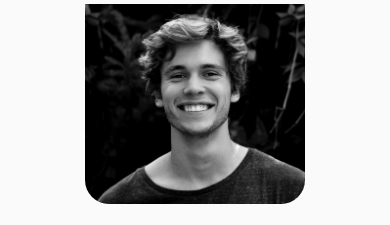
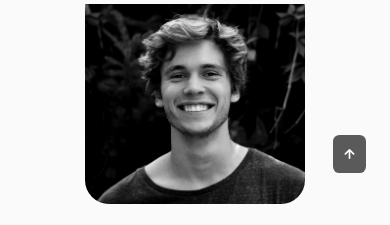
Before and after one commit to G-Mursalin/portfolio-website, a React (Create React App) app: page / in a window 390 px wide. Shown: the part 840-1065 px from the top of the page. Built offline with nearby package versions, Linux system fonts and the light colour scheme.

Commit message:
scroll up button added with JS code

```diff
--- a/src/App.js
+++ b/src/App.js
@@ -14,6 +14,7 @@
 import Qualification from "./components/Qualification/Qualification";
 import Contact from "./components/Contact/Contact";
 import Footer from "./components/Footer/Footer";
+import ScrollUp from "./components/ScrollUp/ScrollUp";
 
 const App = () => {
   return (
@@ -26,8 +27,9 @@
         <Services />
         <Qualification />
         <Contact />
-        <Footer />
       </main>
+      <Footer />
+      <ScrollUp />
       <ToastContainer position="top-center" />
     </React.Fragment>
   );
--- /dev/null
+++ b/src/components/ScrollUp/ScrollUp.css
@@ -0,0 +1,50 @@
+.scrollup {
+  position: fixed;
+  right: 2.5rem;
+  bottom: -20%;
+  background-color: var(--title-color);
+  opacity: 0.8;
+  padding: 0.3rem 0.5rem;
+  border-radius: 0.4rem;
+  z-index: var(--z-tooltip);
+  transition: 0.4s;
+}
+
+.scrollup__icon {
+  font-size: 1.5rem;
+  color: var(--container-color);
+}
+
+.scrollup:hover {
+  background-color: var(--title-color-dark);
+}
+
+.show_scroll {
+  bottom: 3rem;
+}
+
+/*=============== BREAKPOINTS ===============*/
+/* For large devices */
+@media screen and (max-width: 992px) {
+  .scrollup {
+    right: 1.5rem;
+    padding: 0.25rem 0.4rem;
+  }
+  .scrollup__icon {
+    font-size: 1.25rem;
+  }
+}
+
+/* For medium devices */
+@media screen and (max-width: 768px) {
+  .show_scroll {
+    bottom: 4rem;
+  }
+}
+
+/* For small devices */
+@media screen and (max-width: 350px) {
+  .show_scroll {
+    right: 1rem;
+  }
+}
--- /dev/null
+++ b/src/components/ScrollUp/ScrollUp.js
@@ -0,0 +1,20 @@
+// React
+import React from "react";
+// CSS
+import "./ScrollUp.css";
+
+const ScrollUp = () => {
+  window.addEventListener("scroll", function () {
+    const scrollUp = document.querySelector(".scrollup");
+    if (this.scrollY >= 560) scrollUp.classList.add("show_scroll");
+    else scrollUp.classList.remove("show_scroll");
+  });
+
+  return (
+    <a href="#home" className="scrollup">
+      <i className="uil uil-arrow-up scrollup__icon"></i>
+    </a>
+  );
+};
+
+export default ScrollUp;
--- a/src/components/header/Header.js
+++ b/src/components/header/Header.js
@@ -4,6 +4,11 @@
 import "./Header.css";
 
 const Header = () => {
+  window.addEventListener("scroll", function () {
+    const header = document.querySelector(".header");
+    if (this.scrollY >= 560) header.classList.add("scroll-header");
+    else header.classList.remove("scroll-header");
+  });
   const [toggle, setToggle] = useState(false);
   return (
     <header className="header">
--- a/src/components/header/header.css
+++ b/src/components/header/header.css
@@ -45,6 +45,9 @@
 .active-link,
 .nav__link:hover {
   color: var(--title-color-dark);
+}
+.scroll-header {
+  box-shadow: 0 -1px 4px rgba(0, 0, 0, 0.15);
 }
 
 /*=============== BREAKPOINTS ===============*/
```
